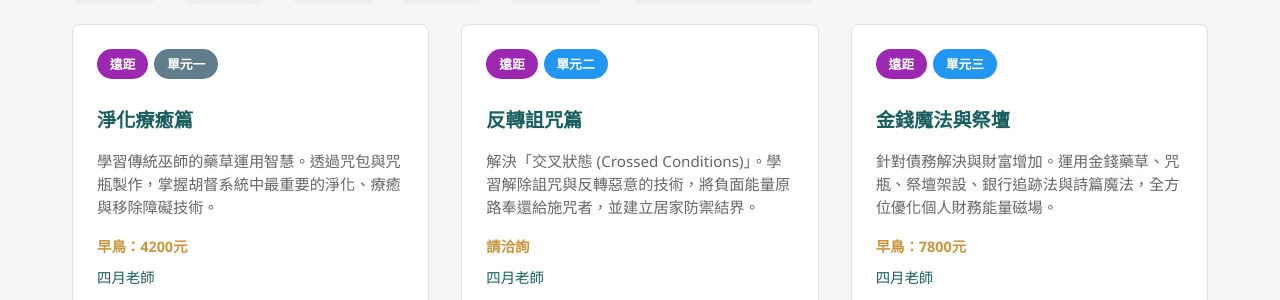
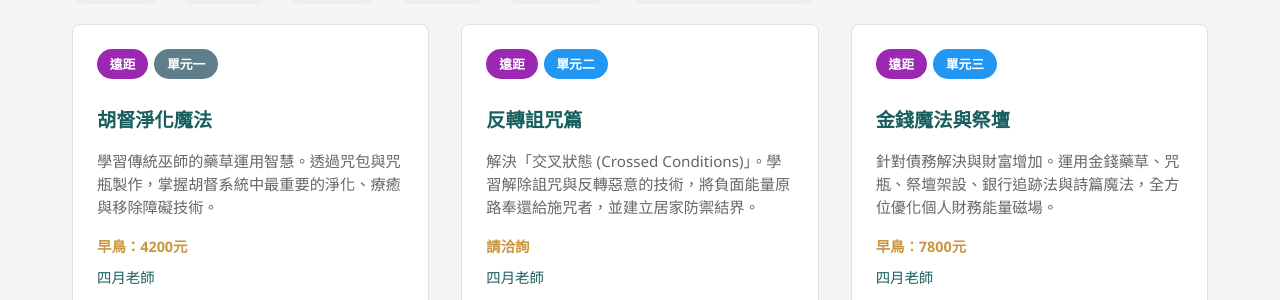
Before and after one commit to light4uliuphone-lang/hoodoo, a Jekyll site: the page built from course.html, in a window 1280 px wide and 900 px high, scrolled down 2798 px. Shown: the part 154-454 px from the top of the window. Built offline with Jekyll 4.4.1, drawn with Linux system fonts in a browser that asks for light colours.

Commit message:
Add files via upload

```diff
--- a/course.html
+++ b/course.html
@@ -164,7 +164,7 @@ description: "探索四月老師的課程中心，依學習路徑編排：藥草
         <div class="courses-grid">
             <div class="course-card">
                 <div class="course-tags"><span class="course-tag" style="background-color: #9c27b0;">遠距</span><span class="course-tag" style="background-color: #607d8b;">單元一</span></div>
-                <h3>淨化療癒篇</h3>
+                <h3>胡督淨化魔法</h3>
                 <p>學習傳統巫師的藥草運用智慧。透過咒包與咒瓶製作，掌握胡督系統中最重要的淨化、療癒與移除障礙技術。</p>
                 <div class="course-info"><span class="price">早鳥：4200元</span><span class="teacher">四月老師</span></div>
                 <a href="/courses/course-hoodoo-01/" class="learn-more">了解更多</a>
```
